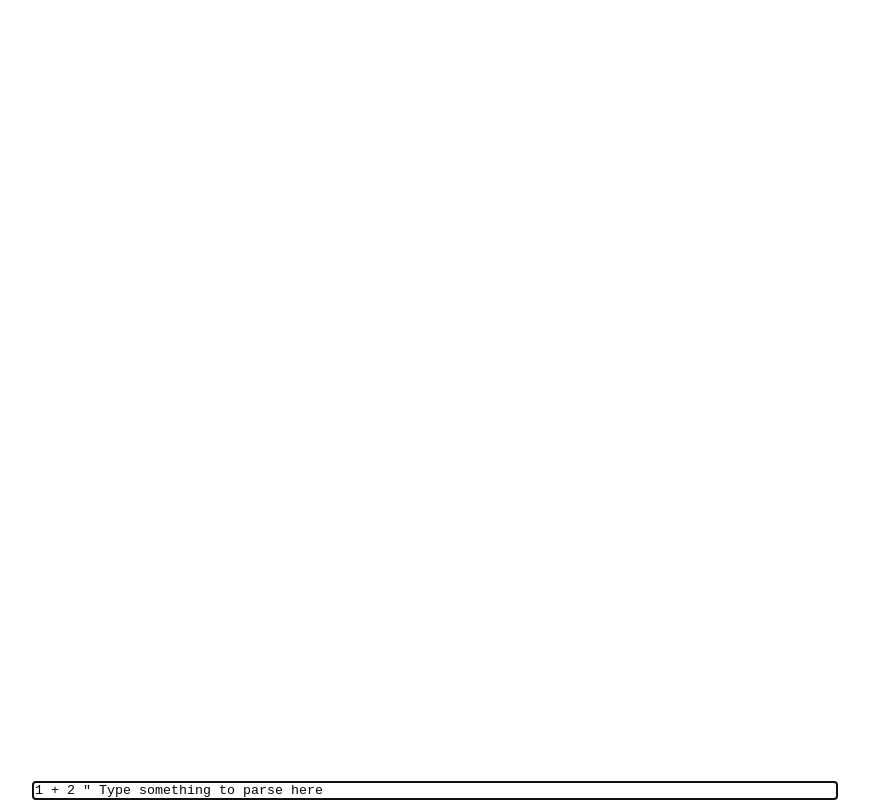
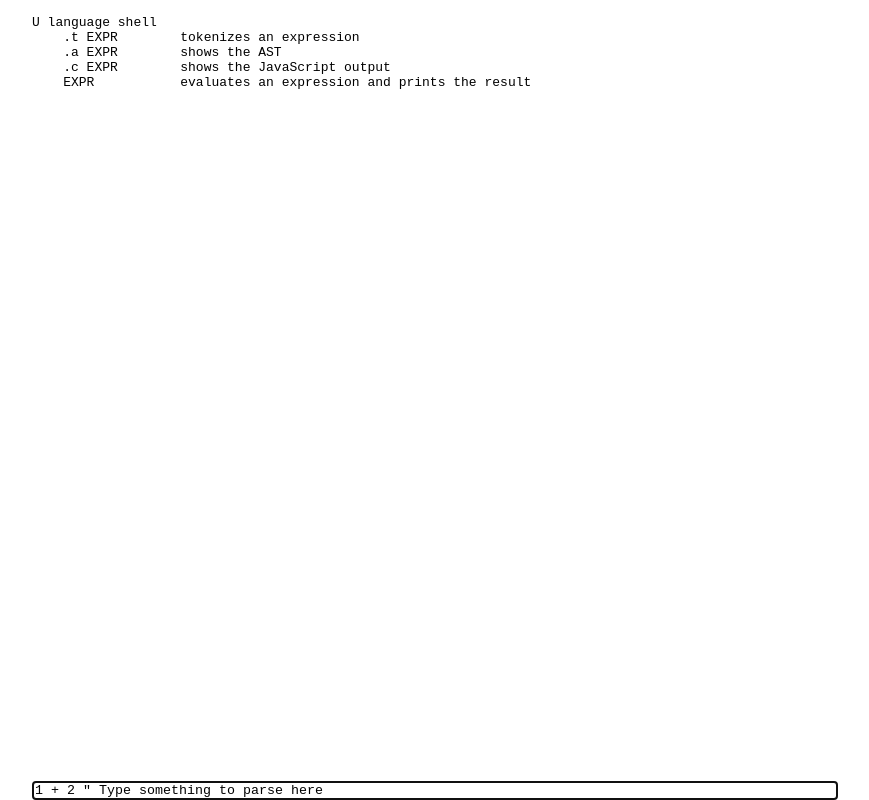
Before and after one commit to yassenb/u, a website: page web/index.html in a window 1280 px wide. Shown: the whole page, without its empty margins (208-1077 px from the left). Drawn offline with Linux system fonts and the light colour scheme.

Commit message:
added initial help message in shell

```diff
--- a/web/index.html
+++ b/web/index.html
@@ -6,10 +6,16 @@
 <style>@import url(index.css);</style>
 </head>
 <body>
-    <div id="outp"></div>
-    <input id="inp" value="1 + 2 &quot; Type something to parse here" />
-    <script src="jquery-1.9.1.min.js"></script>
-    <script src="u-stitched.js"></script>
-    <script src="index.js"></script>
+<div id="outp">
+U language shell
+    .t EXPR        tokenizes an expression
+    .a EXPR        shows the AST
+    .c EXPR        shows the JavaScript output
+    EXPR           evaluates an expression and prints the result
+</div>
+<input id="inp" value="1 + 2 &quot; Type something to parse here" />
+<script src="jquery-1.9.1.min.js"></script>
+<script src="u-stitched.js"></script>
+<script src="index.js"></script>
 </body>
 </html>
```
